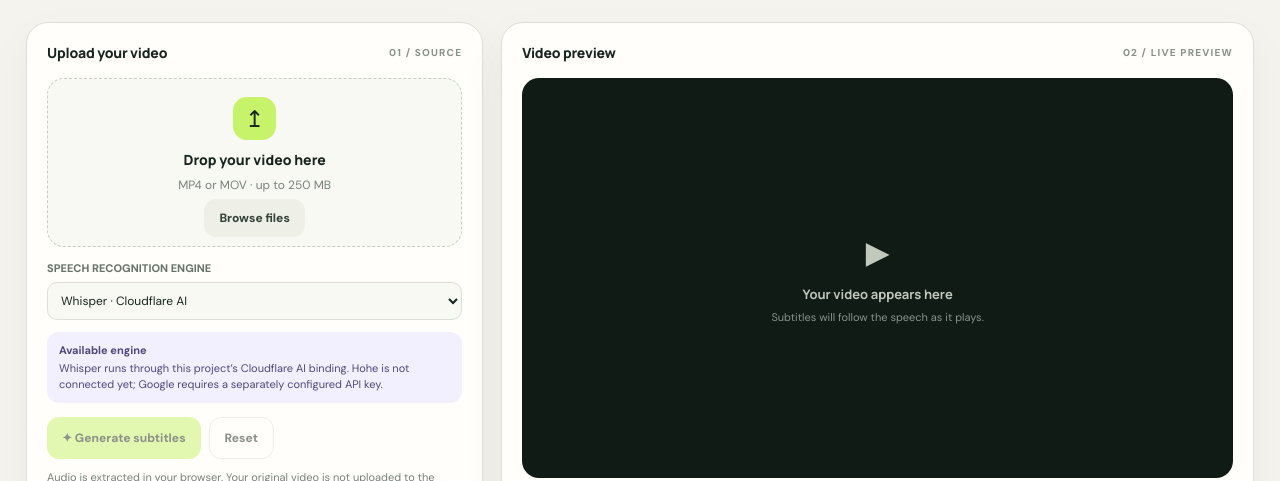
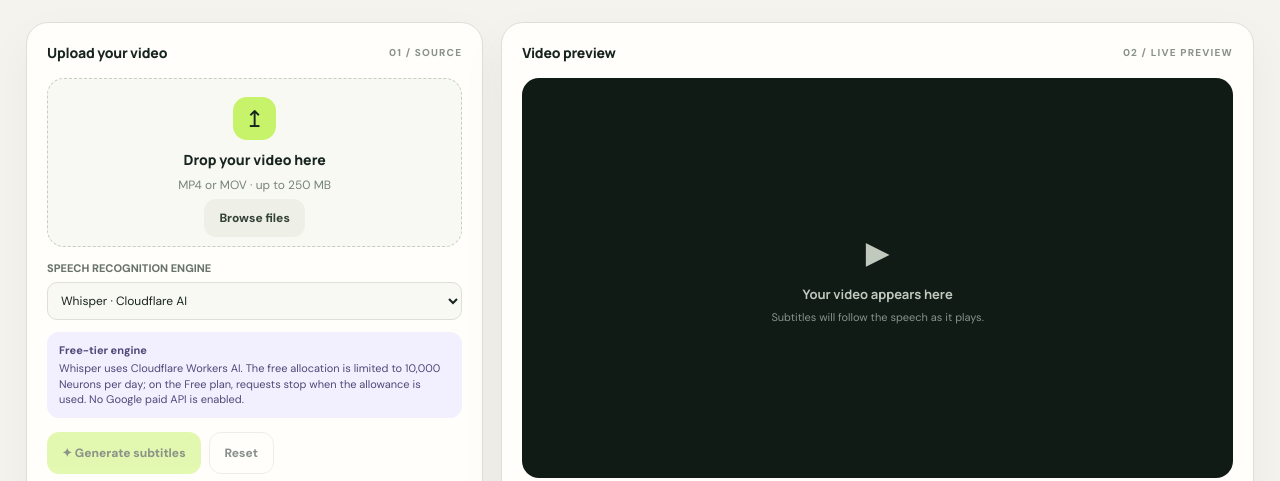
Before and after one commit to usmiabd40-eng/afrisub-studio, a plain HTML site: page index.html in a window 1280 px wide. Shown: the part 296-777 px from the top of the page. Drawn offline with Linux system fonts and the light colour scheme.

Commit message:
Keep transcription on free-tier Whisper only

```diff
--- a/index.html
+++ b/index.html
@@ -27,8 +27,8 @@
 <section class="card"><div class="cardhead"><h2>Upload your video</h2><span class="step">01 / SOURCE</span></div>
 <div class="upload" id="dropzone" role="button" tabindex="0" aria-label="Choose a video file"><div><div class="upicon">↥</div><b>Drop your video here</b><p>MP4 or MOV · up to 250 MB</p><span class="btn light">Browse files</span></div></div><input id="videoFile" type="file" accept="video/mp4,video/quicktime,.mp4,.mov" hidden>
 <div class="filebar" id="filebar" hidden><strong id="filename">No video selected</strong><span id="filesize"></span><button class="btn small light" id="remove">Remove</button></div>
-<div class="field"><label for="engine">SPEECH RECOGNITION ENGINE</label><select id="engine"><option value="whisper" selected>Whisper · Cloudflare AI</option><option value="hohe" disabled>Hohe ASR · service not connected</option><option value="google">Google Speech · API key required</option></select></div>
-<div class="engine-note" id="engineNote"><b>Available engine</b>Whisper runs through this project’s Cloudflare AI binding. Hohe is not connected yet; Google requires a separately configured API key.</div>
+<div class="field"><label for="engine">SPEECH RECOGNITION ENGINE</label><select id="engine"><option value="whisper" selected>Whisper · Cloudflare AI</option><option value="hohe" disabled>Hohe ASR · service not connected</option><option value="google" disabled>Google Speech · paid API (disabled)</option></select></div>
+<div class="engine-note" id="engineNote"><b>Free-tier engine</b>Whisper uses Cloudflare Workers AI. The free allocation is limited to 10,000 Neurons per day; on the Free plan, requests stop when the allowance is used. No Google paid API is enabled.</div>
 <div class="row" style="display:flex;gap:8px;margin-top:14px"><button class="btn primary" id="generate" disabled>✦ Generate subtitles</button><button class="btn outline" id="reset" disabled>Reset</button></div>
 <div class="status" id="status"><span id="statusText"></span><div class="progress"><span id="progressBar"></span></div></div>
 <p class="hint">Audio is extracted in your browser. Your original video is not uploaded to the transcription service.</p>
@@ -65,7 +65,7 @@ function setFile(f){if(!f)return;if(!/\.(mp4|mov)$/i.test(f.name)){alert('Choose
 const dz=$('dropzone'),picker=$('videoFile');dz.addEventListener('click',()=>picker.click());dz.addEventListener('keydown',e=>{if(e.key==='Enter'||e.key===' '){e.preventDefault();picker.click()}});picker.addEventListener('change',e=>{const selected=e.target.files&&e.target.files[0];if(selected)setFile(selected);picker.value=''});['dragenter','dragover'].forEach(x=>dz.addEventListener(x,e=>{e.preventDefault();dz.classList.add('drag')}));['dragleave','drop'].forEach(x=>dz.addEventListener(x,e=>{e.preventDefault();dz.classList.remove('drag')}));dz.addEventListener('drop',e=>setFile(e.dataTransfer.files[0]));
 function clearAll(){file=null;rows=[];if(videoUrl)URL.revokeObjectURL(videoUrl);videoUrl=null;$('videoFile').value='';$('preview').pause();$('preview').removeAttribute('src');$('preview').load();$('preview').style.display='none';$('previewEmpty').style.display='block';$('filebar').hidden=true;$('overlay').style.display='none';['generate','reset','addLine','sync','srt','vtt','burn'].forEach(x=>$(x).disabled=true);render();clearStatus();$('previewHint').textContent='Upload a video to start'}
 $('remove').onclick=clearAll;$('reset').onclick=()=>{rows=[];render();clearStatus()};
-$('engine').onchange=()=>{$('engineNote').innerHTML=$('engine').value==='hohe'?'<b>Unavailable</b>Hohe is not connected to a running service yet.':$('engine').value==='google'?'<b>API key required</b>Google Speech needs a separately configured key and may incur charges.':'<b>Available engine</b>Whisper uses the Cloudflare AI binding. Check your Cloudflare usage limits and review the transcript against the audio.'};
+$('engine').onchange=()=>{$('engineNote').innerHTML=$('engine').value==='hohe'?'<b>Unavailable</b>Hohe is not connected to a running service yet.':$('engine').value==='google'?'<b>Disabled</b>Google Speech is disabled to avoid paid API usage.':'<b>Free-tier engine</b>Whisper uses Cloudflare Workers AI. Free allocation: 10,000 Neurons/day; usage stops at the limit on the Free plan. Review every transcript against the audio.'};
 function wavBlob(buffer){const rate=16000,source=buffer.getChannelData(0),ratio=buffer.sampleRate/rate,len=Math.floor(source.length/ratio),data=new Float32Array(len);for(let i=0;i<len;i++){let p=i*ratio,l=Math.floor(p),f=p-l;data[i]=source[l]*(1-f)+(source[Math.min(l+1,source.length-1)]||0)*f}let b=new ArrayBuffer(44+len*2),v=new DataView(b),str=(o,s)=>{for(let i=0;i<s.length;i++)v.setUint8(o+i,s.charCodeAt(i))};str(0,'RIFF');v.setUint32(4,36+len*2,true);str(8,'WAVE');str(12,'fmt ');v.setUint32(16,16,true);v.setUint16(20,1,true);v.setUint16(22,1,true);v.setUint32(24,rate,true);v.setUint32(28,rate*2,true);v.setUint16(32,2,true);v.setUint16(34,16,true);str(36,'data');v.setUint32(40,len*2,true);for(let i=0;i<len;i++){let s=Math.max(-1,Math.min(1,data[i]));v.setInt16(44+i*2,s<0?s*32768:s*32767,true)}return new Blob([b],{type:'audio/wav'})}
 async function extractAudio(f){const C=window.AudioContext||window.webkitAudioContext,ctx=new C();try{const raw=await f.arrayBuffer();try{return wavBlob(await ctx.decodeAudioData(raw.slice(0)))}catch(e){const v=$('preview'),capture=v.captureStream||v.mozCaptureStream;if(!capture||!window.MediaRecorder)throw new Error('This browser cannot extract audio from this video. Try an MP4 with AAC audio.');v.pause();v.currentTime=0;await new Promise((r,j)=>{if(v.readyState>=1)return r();v.onloadedmetadata=r;v.onerror=j});const stream=capture.call(v),tracks=stream.getAudioTracks();if(!tracks.length)throw new Error('No audio track found in this video.');const rec=new MediaRecorder(new MediaStream(tracks)),parts=[];const done=new Promise((r,j)=>{rec.ondataavailable=e=>e.data.size&&parts.push(e.data);rec.onerror=j;rec.onstop=()=>r(new Blob(parts,{type:rec.mimeType}))});rec.start(1000);try{await v.play();await new Promise((r,j)=>{v.onended=r;v.onerror=j})}finally{if(rec.state!=='inactive')rec.stop();v.pause();v.currentTime=0}return wavBlob(await ctx.decodeAudioData(await (await done).arrayBuffer()))}}finally{await ctx.close()}}
 function render(){const host=$('rows');host.innerHTML='';if(!rows.length){host.innerHTML='<div class="empty">Your timed subtitle lines will appear here after transcription.</div>';$('lineCount').textContent='No subtitles yet'}else{$('lineCount').textContent=rows.length+' subtitle '+(rows.length===1?'line':'lines');rows.forEach((r,i)=>{const el=document.createElement('div');el.className='cue';el.innerHTML='<div><label>START · SEC</label><input inputmode="decimal" data-i="'+i+'" data-k="start" value="'+Number(r.start).toFixed(2)+'"></div><div><label>END · SEC</label><input inputmode="decimal" data-i="'+i+'" data-k="end" value="'+Number(r.end).toFixed(2)+'"></div><div class="textfield"><label>AMHARIC · አማርኛ</label><textarea lang="am" dir="auto" data-i="'+i+'" data-k="text"></textarea></div><button class="remove" data-remove="'+i+'" title="Remove line">×</button>';$('rows').appendChild(el);el.querySelector('textarea').value=r.text||''})}const on=rows.length>0;['srt','vtt','burn'].forEach(x=>$(x).disabled=!on)}
```
